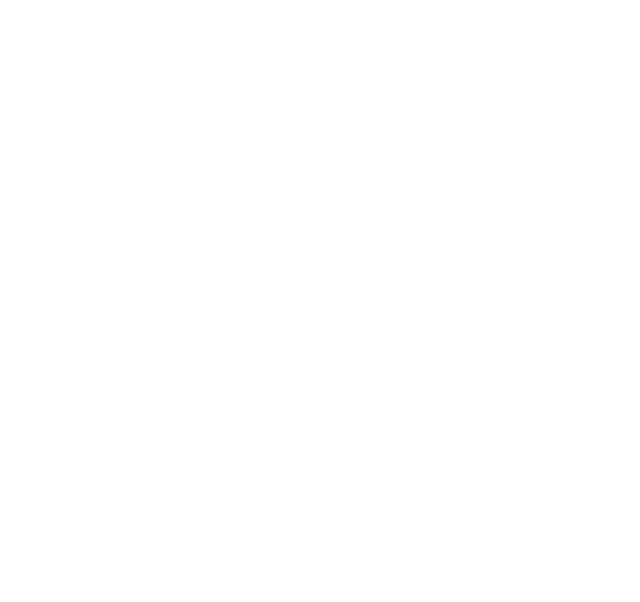
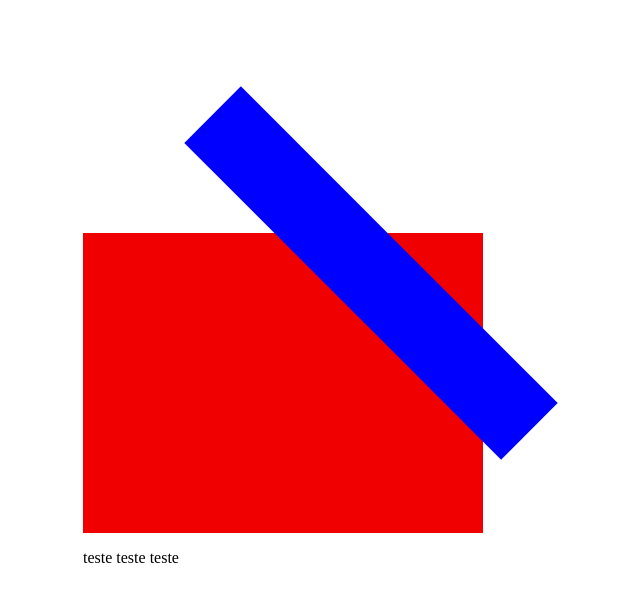
Before and after one commit to Uslipe/CartaParaXixa, a plain HTML site: page index.html in a window 1280 px wide. Shown: the whole page, without its empty margins (357-997 px from the left). Drawn offline with Linux system fonts and the light colour scheme.

Commit message:
Commit test para deploy

```diff
--- a/index.html
+++ b/index.html
@@ -7,6 +7,14 @@
     <link rel="stylesheet" href="style.css">
 </head>
 <body>
+    <!-- Escopo da carta -->
+    <div class="container">
+        <div class="envelope"></div>
+        <div class="frente"></div>
+        <div class="cartao">
+            <p>teste teste teste</p>
+        </div>
+    </div>
 
 </body>
 </html>
--- a/style.css
+++ b/style.css
@@ -0,0 +1,24 @@
+body{
+    display: flex;
+    justify-content: center;
+    align-items: center;
+    height: 100vh;
+
+}
+
+.envelope{
+    position: relative;
+    width: 400px;
+    height: 300px;
+    background-color: #f00000;
+}
+
+.envelope::before{
+    background-color: blue;
+    width: 35vw;
+    height: 10vh;
+    left: 5vw;
+    content: "";
+    position: absolute;
+    transform: rotate(45deg);
+}
```
